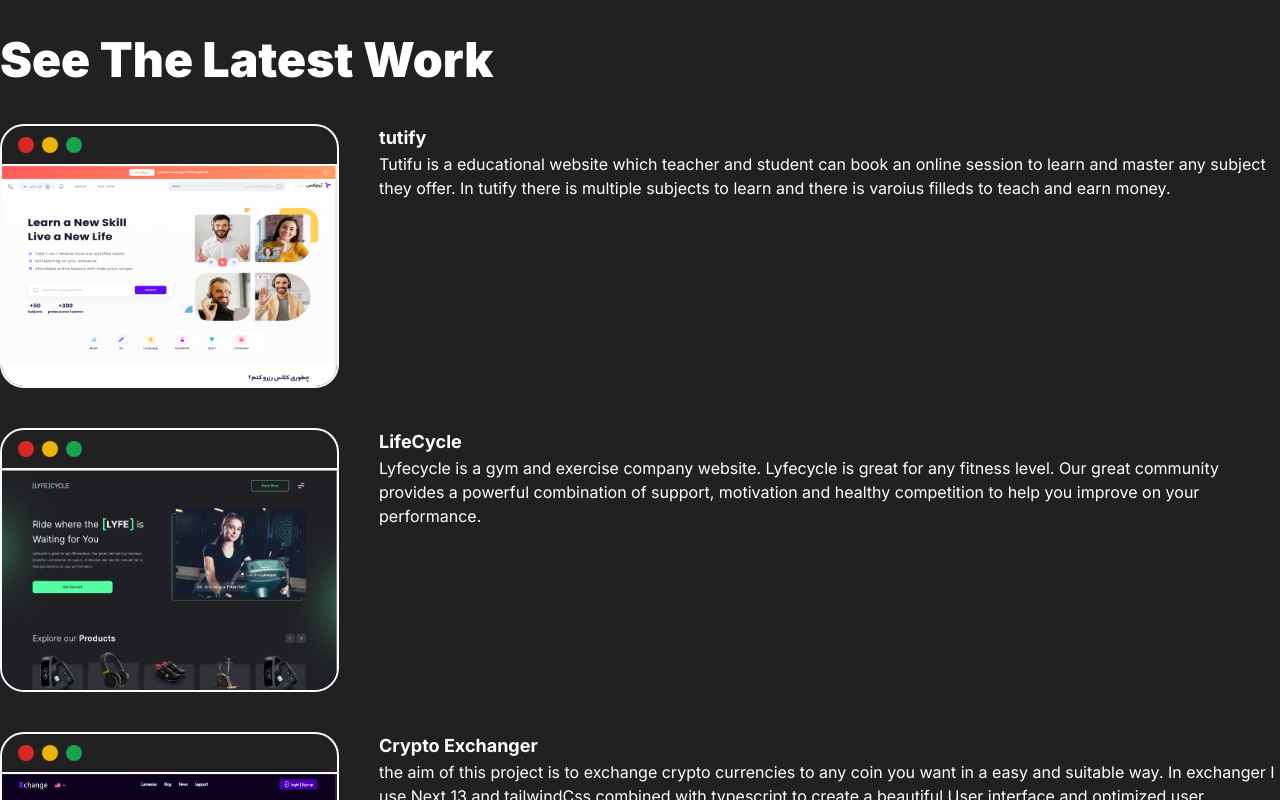
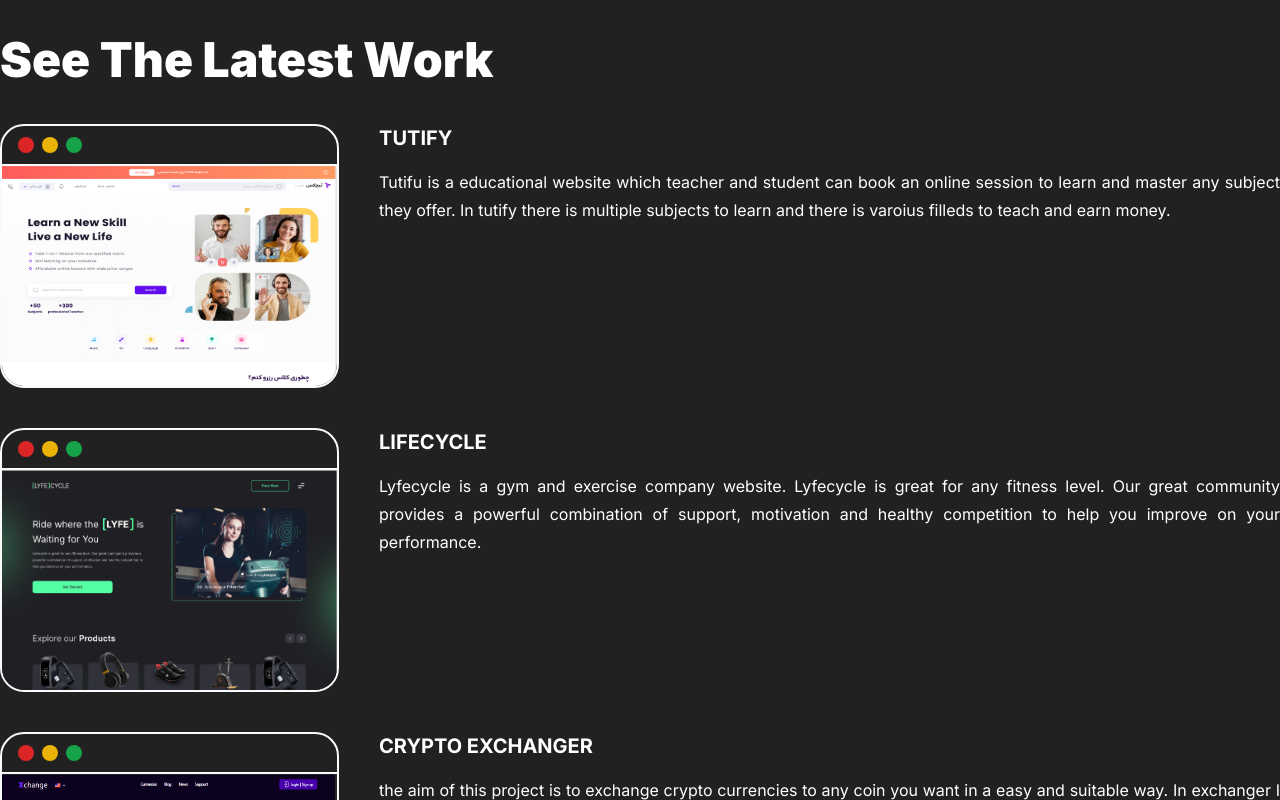
Before and after one commit to mhsamie/portfolio, a Next.js app: page / in a window 1280 px wide. Shown: the part 900-1700 px from the top of the page. Built offline with nearby package versions, Linux system fonts and the light colour scheme.

Commit message:
style: minor style chnage on cards typography

```diff
--- a/components/project-section/Projects.tsx
+++ b/components/project-section/Projects.tsx
@@ -27,10 +27,10 @@ const Projects = () => {
   };
   return (
     <div id="projects">
-      <motion.div className="lg:px-5 text-xl text-center lg:text-start max-w-[1366px] xl:px-0 w-full lg:text-5xl font-black text-white mt-10 mb-5 lg:mt-20">
+      <motion.div className="lg:px-5 text-xl text-center lg:text-start max-w-[1366px] xl:px-0 w-full lg:text-5xl font-black text-white my-10 lg:mt-20">
         <span>See The Latest Work</span>
       </motion.div>
-      <div className="my-10 lg:px-5 xl:px-0 w-full xl:justify-center max-w-[1366px]  flex flex-col gap-10">
+      <div className="my-15 lg:px-5 xl:px-0 w-full xl:justify-center max-w-[1366px]  flex flex-col gap-10">
         <ProjectCard
           src="/tutify.png"
           alt="tutify"
--- a/components/project-viewer/ProjectCard.tsx
+++ b/components/project-viewer/ProjectCard.tsx
@@ -43,11 +43,11 @@ const ProjectCard = ({
           />
         </div>
       </div>
-      <div className="md:w-[420px] lg:w-full">
-        <div className="font-bold text-lg text-center  lg:text-start ">
+      <div className="md:w-[420px] lg:w-full flex flex-col gap-4">
+        <div className="uppercase font-bold text-lg lg:text-xl text-center  lg:text-start ">
           <span>{title}</span>
         </div>
-        <div className=" text-center lg:text-start">
+        <div className=" text-center leading-[28px] lg:text-justify">
           <span>{discription}</span>
         </div>
       </div>
```
